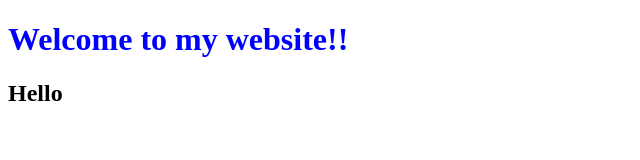
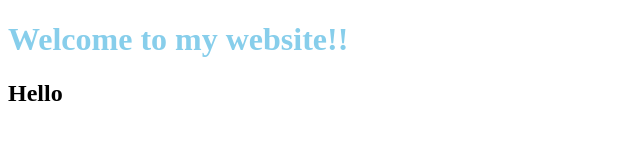
Before and after one commit to Gitpixel-debug/Hello, a plain HTML site: page hello.html in a window 1280 px wide. Shown: the whole page, without its empty margins (0-640 px from the left). Drawn offline with Linux system fonts and the light colour scheme.

Commit message:
Fixed merge conflict

```diff
--- a/hello.html
+++ b/hello.html
@@ -1,8 +1,16 @@
 <!DOCTYPE html>
+<!--Resolved Merge Conflict in Line 7-->
 <html lang="en">
-    <title>Hello!</title>
+    <head>
+        <title>Hello!</title>
+        <style>
+            h1 {
+                color: skyblue;
+            }
+        </style>
+    </head>
 </html>
 <body>
-    <h1 style="color:blue;">Welcome to my website!!</h1>
+    <h1>Welcome to my website!!</h1>
     <h2>Hello</h2>
 </body>
```
